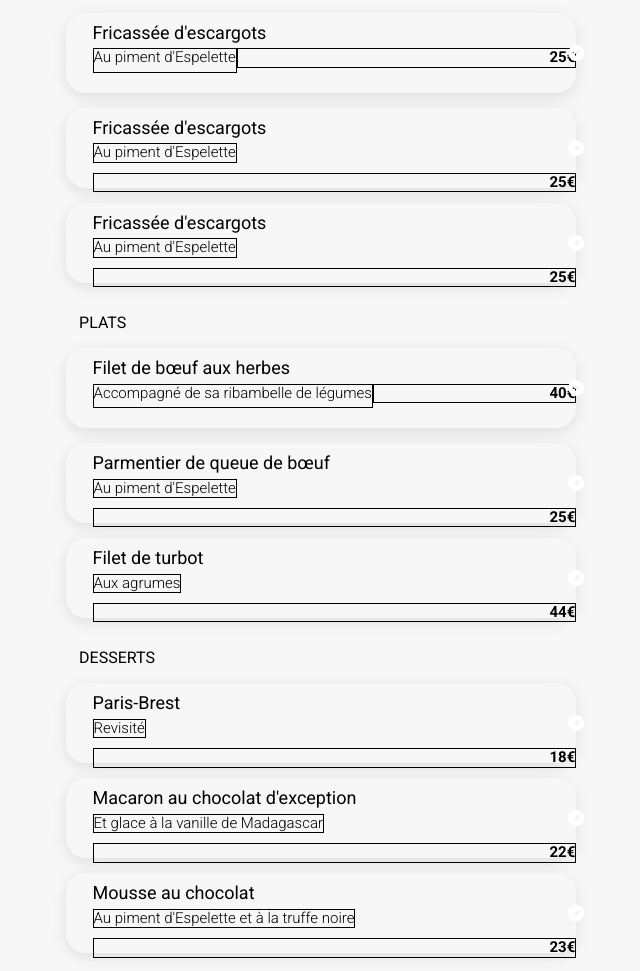
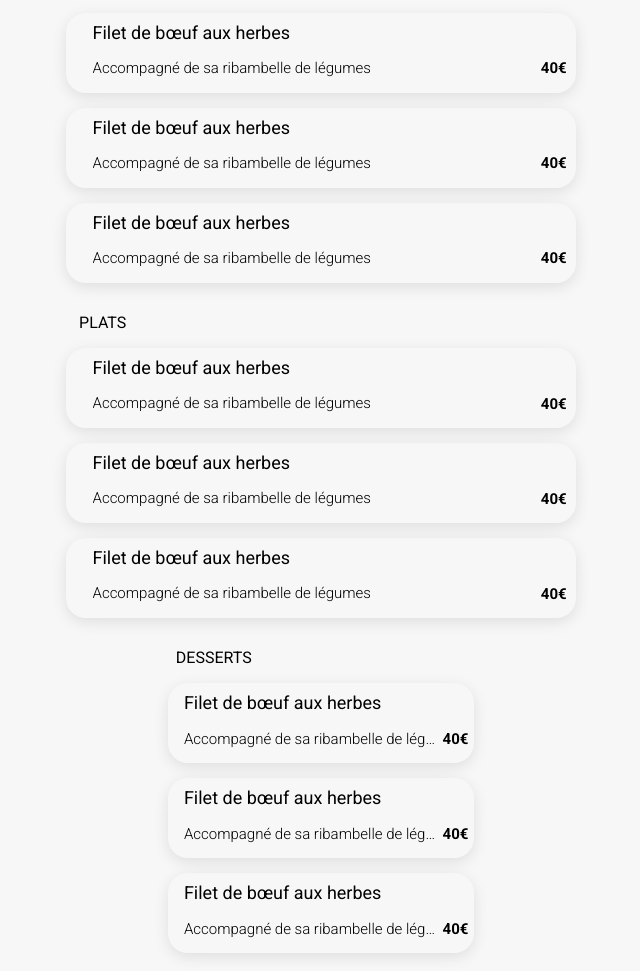
Before and after one commit to Likzy/OPCProjectOhMyFood, a plain HTML site: page menu_La_palette_du_gout.html in a window 1280 px wide. Shown: the part 391-1362 px from the top of the page, without its empty margins (319-959 px from the left). Drawn offline with Linux system fonts and the light colour scheme; a web font is replaced by a local one.

Commit message:
menu animation + code fix
menu animation for checkmark WORKS, need to replace text on all menu pages and everything will be done

```diff
--- a/css/style.css
+++ b/css/style.css
@@ -87,10 +87,12 @@ a:link {
     right: 0;
     margin-top: 0;
 }
-.loading-bar-fill{
+
+.loading-bar-fill {
     width: 100%;
     height: 100%;
-    background: linear-gradient(193.33deg, #9356DC -11.44%, #FF79DA 123.93%); ;
+    background: linear-gradient(193.33deg, #9356DC -11.44%, #FF79DA 123.93%);
+    ;
     position: absolute;
     border-radius: 5px;
     top: 0;
@@ -352,7 +354,7 @@ header {
     opacity: 1;
 }
 
-.favoriteiconfull:hover + .favoriteicon{
+.favoriteiconfull:hover+.favoriteicon {
     opacity: 0;
 }
 
@@ -465,7 +467,7 @@ footer {
     cursor: pointer;
 }
 
-.favoriteiconfullmenu:hover{
+.favoriteiconfullmenu:hover {
     opacity: 1;
 }
 
@@ -531,9 +533,6 @@ footer {
     height: 100%;
     border-top-right-radius: 20px;
     border-bottom-right-radius: 20px;
-    position: absolute;
-    right: 0%;
-    top: 0;
     width: 0;
     transition: width 1s ease-in-out;
 }
@@ -555,7 +554,27 @@ footer {
     font-size: 20px;
 }
 
+.menucardcontainer {
+    width: 100%;
+    display: flex;
+    height: 100%;
+    flex-direction: row;
+}
+
+.menucardcontent {
+    flex: 1 1 100%;
+    display: flex;
+    flex-direction: column;
+}
+
+.sidedishandprice {
+    flex: 1 1 100%;
+    display: flex;
+    flex-direction: row;
+}
+
 .food {
+    flex: 1 1 100%;
     margin: 0;
     margin-top: 10px;
     margin-bottom: 5px;
@@ -563,33 +582,31 @@ footer {
     font-size: 18px;
 
 }
-.sidedishandprice{
-    display: flex;
-    flex-direction: row;
-}
+
 .sidedish {
-    flex-shrink: 1;
-    border: 1px solid;
+    flex: 1 1;
     display: inline-block;
+    width: 1px;
     margin: 0;
-    width: fit-content;
+    /*width: 100%;*/
     height: auto;
     font-weight: 300;
     font-size: 15px;
     margin-bottom: 10px;
+    white-space: nowrap;
+    overflow: hidden;
     text-overflow: ellipsis;
 
 }
 
 .price {
-    flex: 1;
-    width: auto;
-    border: 1px solid;
+
     display: inline-block;
-    text-align:end ;
+    text-align: end;
     font-weight: 700;
     font-size: 15px;
     margin-top: auto;
+    margin-right: 2%;
 
 }
 
@@ -708,32 +725,7 @@ footer {
         width: 60%;
     }
 
-    @keyframes checkmarkAnimation {
-        0% {
-            font-size: 0;
-            width: 0;
 
-        }
-
-        100% {
-            width: 60px;
-
-        }
-    }
-
-    .menucard:hover .checkmark {
-        visibility: visible;
-        animation: checkmarkAnimation 1s ease-in-out forwards;
-    }
-
-    .menucard:hover .checkmarkicon {
-        visibility: visible;
-        animation: checkmarkAnimation 1s ease-in-out forwards;
-    }
-
-    .checkmarkicon {
-        font-size: 16px;
-    }
 }
 
 /*---------------------------------RESPONSIVE Desktop HOME PAGE--------------------------------------*/
--- a/menu_La_palette_du_gout.html
+++ b/menu_La_palette_du_gout.html
@@ -43,57 +43,87 @@
     <div class="stepofthemenu appetizer">
       <p class="stepofthemenutitle">Entrées</p>
       <div tabindex="0" class="menucard">
-        <p class="food">Fricassée d'escargots</p>
+        <div class="menucardcontainer">
+          <div class="menucardcontent">
+            <p class="food">Filet de bœuf aux herbes</p>
             <div class="sidedishandprice">
-          <p class="sidedish">Au piment d'Espelette</p>
-          <p class="price">25€</p>
+              <p class="sidedish">Accompagné de sa ribambelle de légumes</p>
+              <p class="price">40€</p>
             </div>
-
+          </div>
           <div class="checkmark">
             <i class="fa-sharp fa-solid fa-circle-check checkmarkicon"></i>
           </div>
         </div>
+      </div>
       <div tabindex="0" class="menucard">
-        <p class="food">Fricassée d'escargots</p>
-        <p class="sidedish">Au piment d'Espelette</p>
-        <p class="price">25€</p>
+        <div class="menucardcontainer">
+          <div class="menucardcontent">
+            <p class="food">Filet de bœuf aux herbes</p>
+            <div class="sidedishandprice">
+              <p class="sidedish">Accompagné de sa ribambelle de légumes</p>
+              <p class="price">40€</p>
+            </div>
+          </div>
           <div class="checkmark">
             <i class="fa-sharp fa-solid fa-circle-check checkmarkicon"></i>
           </div>
         </div>
+      </div>
       <div tabindex="0" class="menucard">
-        <p class="food">Fricassée d'escargots</p>
-        <p class="sidedish">Au piment d'Espelette</p>
-        <p class="price">25€</p>
+        <div class="menucardcontainer">
+          <div class="menucardcontent">
+            <p class="food">Filet de bœuf aux herbes</p>
+            <div class="sidedishandprice">
+              <p class="sidedish">Accompagné de sa ribambelle de légumes</p>
+              <p class="price">40€</p>
+            </div>
+          </div>
           <div class="checkmark">
             <i class="fa-sharp fa-solid fa-circle-check checkmarkicon"></i>
+          </div>
         </div>
       </div>
     </div>
     <div class="stepofthemenu maincourse">
       <p class="stepofthemenutitle">Plats</p>
       <div tabindex="0" class="menucard">
+        <div class="menucardcontainer">
+          <div class="menucardcontent">
             <p class="food">Filet de bœuf aux herbes</p>
             <div class="sidedishandprice">
               <p class="sidedish">Accompagné de sa ribambelle de légumes</p>
               <p class="price">40€</p>
             </div>
+          </div>
           <div class="checkmark">
             <i class="fa-sharp fa-solid fa-circle-check checkmarkicon"></i>
           </div>
         </div>
+      </div>
       <div tabindex="0" class="menucard">
-        <p class="food">Parmentier de queue de bœuf</p>
-        <p class="sidedish">Au piment d'Espelette</p>
-        <p class="price">25€</p>
+        <div class="menucardcontainer">
+          <div class="menucardcontent">
+            <p class="food">Filet de bœuf aux herbes</p>
+            <div class="sidedishandprice">
+              <p class="sidedish">Accompagné de sa ribambelle de légumes</p>
+              <p class="price">40€</p>
+            </div>
+          </div>
           <div class="checkmark">
             <i class="fa-sharp fa-solid fa-circle-check checkmarkicon"></i>
           </div>
         </div>
+      </div>
       <div tabindex="0" class="menucard">
-        <p class="food">Filet de turbot</p>
-        <p class="sidedish">Aux agrumes</p>
-        <p class="price">44€</p>
+        <div class="menucardcontainer">
+          <div class="menucardcontent">
+            <p class="food">Filet de bœuf aux herbes</p>
+            <div class="sidedishandprice">
+              <p class="sidedish">Accompagné de sa ribambelle de légumes</p>
+              <p class="price">40€</p>
+            </div>
+          </div>
           <div class="checkmark">
             <i class="fa-sharp fa-solid fa-circle-check checkmarkicon"></i>
           </div>
@@ -102,27 +132,45 @@
       <div class="stepofthemenu dessert">
         <p class="stepofthemenutitle">Desserts</p>
         <div tabindex="0" class="menucard">
-        <p class="food">Paris-Brest</p>
-        <p class="sidedish">Revisité</p>
-        <p class="price">18€</p>
+          <div class="menucardcontainer">
+            <div class="menucardcontent">
+              <p class="food">Filet de bœuf aux herbes</p>
+              <div class="sidedishandprice">
+                <p class="sidedish">Accompagné de sa ribambelle de légumes</p>
+                <p class="price">40€</p>
+              </div>
+            </div>
             <div class="checkmark">
               <i class="fa-sharp fa-solid fa-circle-check checkmarkicon"></i>
             </div>
           </div>
+        </div>
         <div tabindex="0" class="menucard">
-        <p class="food">Macaron au chocolat d'exception </p>
-        <p class="sidedish">Et glace à la vanille de Madagascar</p>
-        <p class="price">22€</p>
+          <div class="menucardcontainer">
+            <div class="menucardcontent">
+              <p class="food">Filet de bœuf aux herbes</p>
+              <div class="sidedishandprice">
+                <p class="sidedish">Accompagné de sa ribambelle de légumes</p>
+                <p class="price">40€</p>
+              </div>
+            </div>
             <div class="checkmark">
               <i class="fa-sharp fa-solid fa-circle-check checkmarkicon"></i>
             </div>
           </div>
+        </div>
         <div tabindex="0" class="menucard">
-        <p class="food">Mousse au chocolat </p>
-        <p class="sidedish">Au piment d'Espelette et à la truffe noire</p>
-        <p class="price">23€</p>
+          <div class="menucardcontainer">
+            <div class="menucardcontent">
+              <p class="food">Filet de bœuf aux herbes</p>
+              <div class="sidedishandprice">
+                <p class="sidedish">Accompagné de sa ribambelle de légumes</p>
+                <p class="price">40€</p>
+              </div>
+            </div>
             <div class="checkmark">
               <i class="fa-sharp fa-solid fa-circle-check checkmarkicon"></i>
+            </div>
           </div>
         </div>
       </div>
```
Lines whose indentation alone changed are shown as unchanged.
